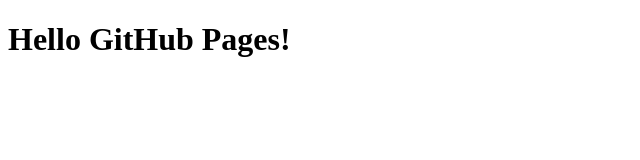
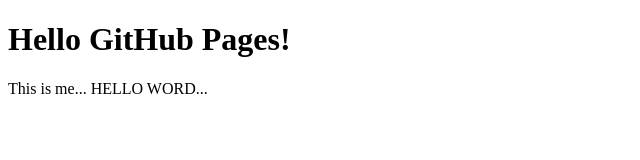
Before and after one commit to WilfredBucoy/wilfredbucoy, a plain HTML site: page index.html in a window 1280 px wide. Shown: the whole page, without its empty margins (0-640 px from the left). Drawn offline with Linux system fonts and the light colour scheme.

Commit message:
Update index.html

```diff
--- a/index.html
+++ b/index.html
@@ -6,5 +6,6 @@
 </head>
 <body>
   <h1>Hello GitHub Pages!</h1>
+  <p>This is me... HELLO WORD...</p>
 </body>
 </html>
```
